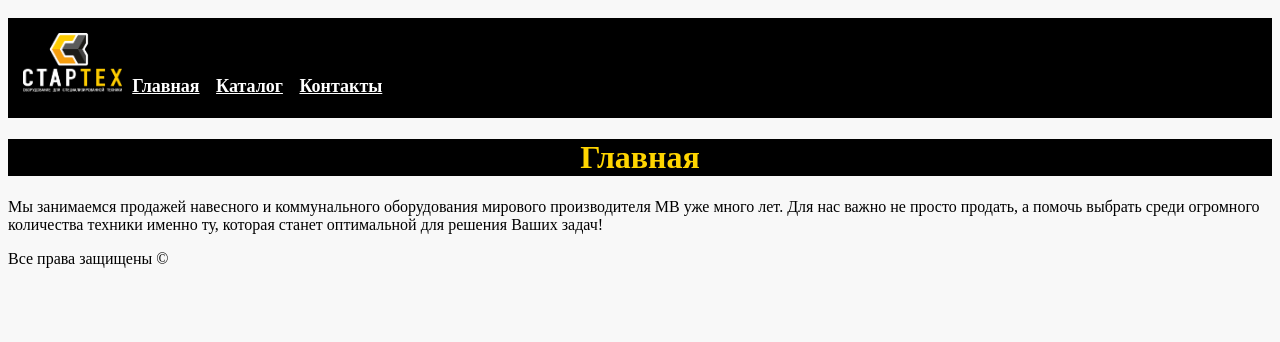
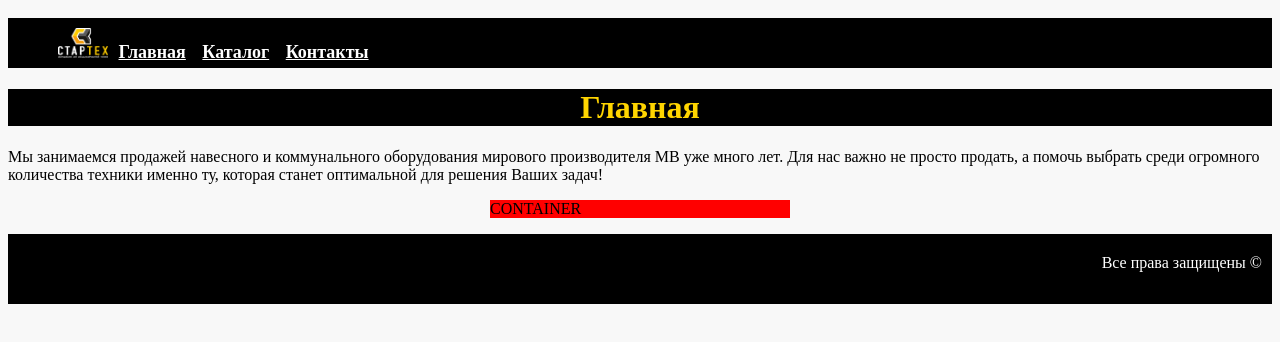
Before and after one commit to ap-konovalov/gb_html_css, a plain HTML site: page index.html in a window 1280 px wide. Drawn offline with Linux system fonts and the light colour scheme.

```diff
--- a/css/style.css
+++ b/css/style.css
@@ -5,11 +5,8 @@
 
 .menu
 {
-    color: #red;
     font-size: 18px;
     font-weight: bold;
-    background-color: black;
-    padding: 15px;
 }
 
 .menu li
@@ -127,3 +124,47 @@
     height: 40px;
     background: gray;
 }
+
+.container
+{
+    width: 300px;
+    background: red;
+    margin-left: auto;
+    margin-right: auto;
+}
+
+.header
+{
+    height: 50px;
+    background: black;
+}
+
+.logo
+{
+    margin: 10px 0 0 10px;
+    width: 50px;
+}
+
+.footer
+{
+    height: 70px;
+    background: black;
+    color: white;
+    text-align: right;
+}
+
+.footer p
+{
+    margin-left: :50px;
+    padding: 20px 10px 0 0;
+}
+
+.product_image
+{
+    float: left;
+}
+
+.product_description
+{
+  padding: 30px;
+}
--- a/index.html
+++ b/index.html
@@ -8,7 +8,7 @@
 <body>
     <div class="header">
     <ul class="menu">
-        <img src="images/logo.png" alt="Стартех" width="8%">
+        <img src="images/logo.png" alt="Стартех" class="logo">
         <li><a href="index.html">Главная</a></li>
         <li><a href="catalog.html">Каталог</a></li>
         <li><a href="contacts.html">Контакты</a></li>
@@ -16,6 +16,7 @@
     </div>
     <h1 class="heading">Главная</h1>
     <p>Мы&nbsp;занимаемся продажей навесного и коммунального оборудования мирового производителя MB уже много лет. Для нас важно не&nbsp;просто продать, а&nbsp;помочь выбрать среди огромного количества техники именно&nbsp;ту, которая станет оптимальной для решения Ваших задач!</p>
+    <div class="container">CONTAINER</div>
     <div class="footer">
         <p>Все права защищены &copy;</p>
     </div>
```
Also changed, not shown: catalog/crusher_mb_c50.html (+3 -1 lines).
